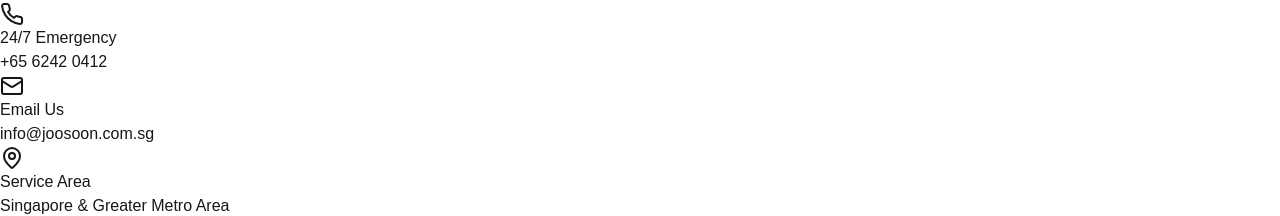
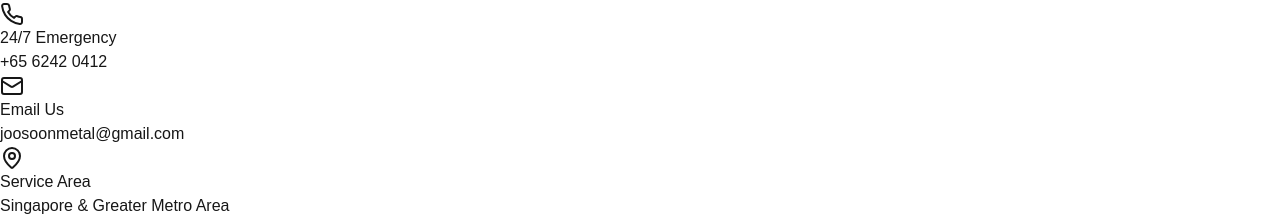
Before and after one commit to LanceaTech/jooson_client, a Next.js app: page / in a window 1280 px wide. Shown: the part 2664-2880 px from the top of the page. Built offline with nearby package versions, Linux system fonts and the light colour scheme.

Commit message:
Update LandingPage.tsx

```diff
--- a/src/components/LandingPage.tsx
+++ b/src/components/LandingPage.tsx
@@ -373,7 +373,7 @@
                     emergency: "24/7 Emergency",
                     phone: "+65 6242 0412",
                     emailLabel: "Email Us",
-                    email: "info@joosoon.com.sg",
+                    email: "joosoonmetal@gmail.com",
                     location: "Service Area",
                     area: "Singapore & Greater Metro Area"
                 }
@@ -422,13 +422,13 @@
             slides: [
                 {
                     title: "Joo Soon Metal Works",
-                    subtitle: "自2024年以来值得信赖的建筑合作伙伴",
+                    subtitle: "值得信赖的专业防水解决方案", // "Trusted Professional Waterproofing Solutions"
                     description: "为您的所有屋顶需求提供优质工艺、可靠服务和具有竞争力的价格。",
                     image: "/assets/images/hero/wallpainting.jpg"
                 },
                 {
                     title: "Joo Soon Metal Works",
-                    subtitle: "完整的屋顶解决方案",
+                    subtitle: "金属屋顶修复与保护专家", // "Metal Roof Restoration & Protection Specialists"
                     description: "从维修到全面更换，我们以专业技能处理住宅和商业屋顶项目。",
                     image: "/assets/images/hero/roofing-solutions.jpg"
                 }
@@ -608,14 +608,14 @@
                     emergency: "24/7 紧急服务",
                     phone: "+65 6242 0412",
                     emailLabel: "发邮件给我们",
-                    email: "marketing@joosoon.com.sg",
+                    email: "joosoonmetal@gmail.com", // Corrected to match English version
                     location: "服务区域",
-                    area: "新加坡及大都市区"
+                    area: "新加坡全岛" // Changed from "新加坡及大都市区" to "Singapore Island-wide"
                 }
             },
             footer: {
-                companyName: "裕顺金属工程私人有限公司",
-                description: "裕顺金属工程专门为建筑维护问题提供专业解决方案。我们为私人公寓、商业和工业建筑、酒店和政府设施提供以下服务。",
+                companyName: "Joo Soon Metal Works", // Use English name as requested
+                description: "Joo Soon Metal Works专门为建筑维护问题提供专业解决方案。我们为私人公寓、商业和工业建筑、酒店和政府设施提供以下服务。",
                 quickLinks: {
                     title: "快速链接",
                     home: "首页",
@@ -641,16 +641,16 @@
                 },
                 address: {
                     title: "地址",
-                    street: "新加坡天鹅湖大道7号 455706"
+                    street: "7 Swan Lake Ave, Singapore 455706" // Keep English street name (official practice in Singapore)
                 },
                 contactUs: {
                     title: "联系我们",
                     phone: "电话号码",
                     phoneNumber: "+65 6242 0412",
                     email: "邮箱",
-                    emailAddress: "marketing@joosoon.com.sg"
+                    emailAddress: "joosoonmetal@gmail.com" // Corrected to match English version
                 },
-                copyright: "© 2024 裕顺金属工程私人有限公司。保留所有权利。"
+                copyright: "© 2024 Joo Soon Metal Works. 保留所有权利。" // Updated company name
             }
         }
     };
```
